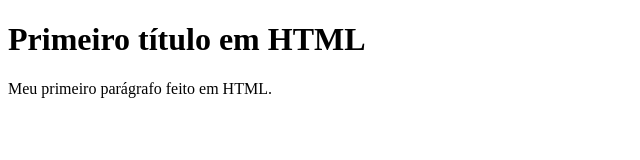
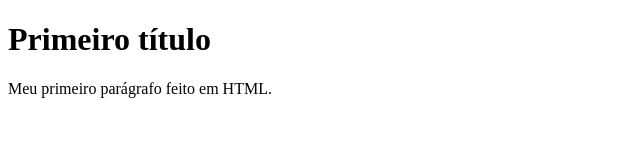
Before and after one commit to engeroff/engeroff.github.io, a plain HTML site: page index.html in a window 1280 px wide. Shown: the whole page, without its empty margins (0-640 px from the left). Drawn offline with Linux system fonts and the light colour scheme.

Commit message:
Update index.html

```diff
--- a/index.html
+++ b/index.html
@@ -1,7 +1,7 @@
 <!DOCTYPE html>
 <html>
 <body>
-<h1>Primeiro título em HTML</h1>
+<h1>Primeiro título</h1>
 <p>Meu primeiro parágrafo feito em HTML.</p>
 </body>
 </html>
```
